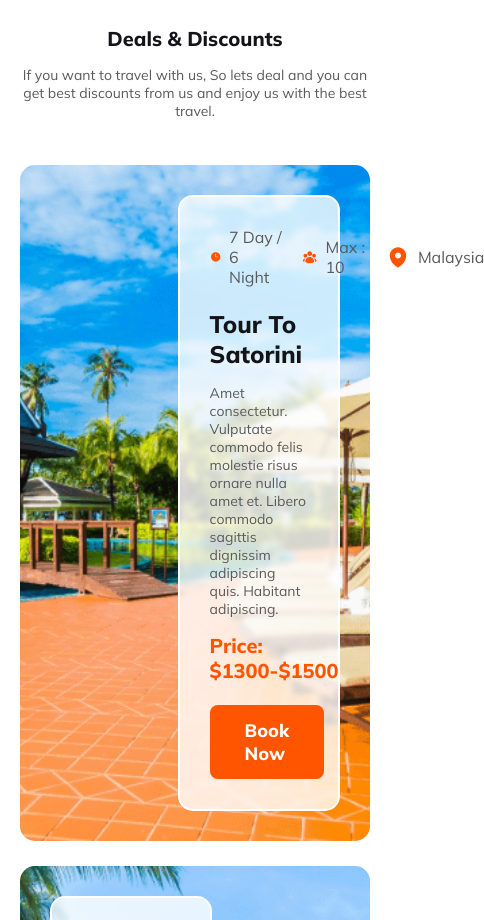
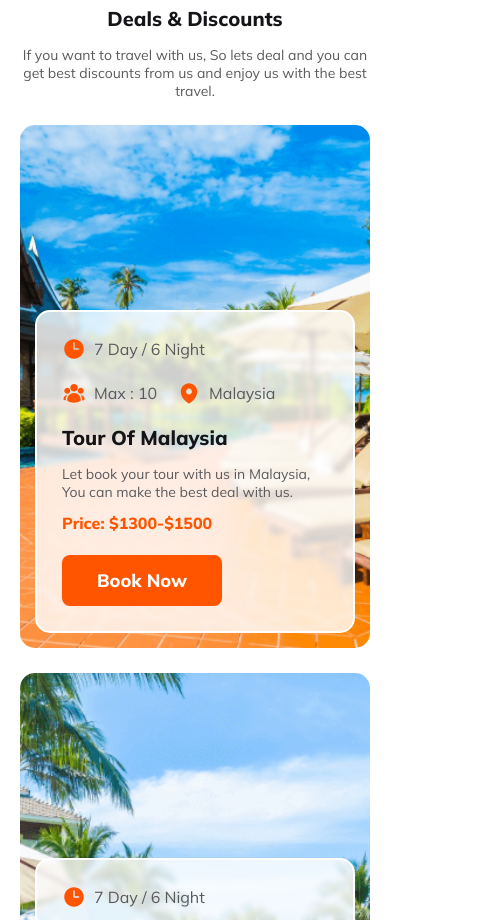
Before and after one commit to mdshakil24/ph-assignment2, a plain HTML site: page index.html in a window 390 px wide. Shown: the part 4340-5260 px from the top of the page, 484 px wide, since content can reach past the window. Drawn offline with Linux system fonts and the light colour scheme.

Commit message:
The Assingment are Fully DONE with all sections at 5.55 PM

```diff
--- a/css/style.css
+++ b/css/style.css
@@ -673,6 +673,9 @@ padding: 100px 0;
     .single-deals-discount-row {
         padding: 30px;
     }
+    .single-deals-discount-child-content {
+        width: 70%;
+    }
 
   }
 
@@ -722,9 +725,15 @@ padding: 100px 0;
     .single-why-choose-us-content {
         flex: 0 0 100%;
     }
-
     .newsletter-left-content,.newsletter-right-content {
         flex: 0 0 100%;
+    }
+    .single-deals-discount-child-content {
+        width: 100%;
+    }
+    .single-deals-discount-row {
+        padding: 30px;
+        padding-top: 185px;
     }
 
   }
@@ -805,7 +814,33 @@ padding: 100px 0;
         width: 28px;
         margin: 0 10px;
     }
+    .single-deals-discount-child-text-content h3 {
+        font-size: 20px;
+    }
+    .single-deals-discount-child-text-content h4 {
+        font-size: 16px;
+        margin-top: 12px;
+    }
+    .single-deals-discount-child-content {
+        padding: 25px;
+    }
+    .single-deals-discount-row {
+        padding: 15px;
+        padding-top: 185px;
+    }
+    .single-deals-discount-child-top-content {
+        flex-wrap: wrap;
+    }
+    .single-deals-discount-child-top-content li {
+        margin-bottom: 20px;
+    }
+    .single-deals-discount-child-text-content h3 {
+        margin-top: 0;
+    }
+    .why-choose-us-content,.deals-discount-content {
 
+        margin-top: 25px;
+    }
 
   }
 
--- a/index.html
+++ b/index.html
@@ -761,9 +761,8 @@
                               </svg> Malaysia</li>
                         </div>
                         <div class="single-deals-discount-child-text-content">
-                            <h3>Tour To Satorini</h3>
-                            <p>Amet consectetur. Vulputate commodo felis
-                                molestie risus  ornare nulla amet et. Libero commodo sagittis dignissim adipiscing quis. Habitant adipiscing.</p>
+                            <h3>Tour Of Malaysia</h3>
+                            <p>Let book your tour with us in Malaysia, You can make the best deal with us.</p>
                                 <h4>Price: $1300-$1500</h4>
                         </div>
                         <div class="btn">
@@ -787,13 +786,12 @@
                               </svg> Max : 10</li>
                             <li><svg xmlns="http://www.w3.org/2000/svg" width="24" height="24" viewBox="0 0 24 24" fill="none">
                                 <path fill-rule="evenodd" clip-rule="evenodd" d="M11.54 22.351L11.61 22.391L11.638 22.407C11.749 22.467 11.8733 22.4985 11.9995 22.4985C12.1257 22.4985 12.25 22.467 12.361 22.407L12.389 22.392L12.46 22.351C12.8511 22.1191 13.2328 21.8716 13.604 21.609C14.5651 20.9305 15.463 20.1667 16.287 19.327C18.231 17.337 20.25 14.347 20.25 10.5C20.25 8.31196 19.3808 6.21354 17.8336 4.66637C16.2865 3.11919 14.188 2.25 12 2.25C9.81196 2.25 7.71354 3.11919 6.16637 4.66637C4.61919 6.21354 3.75 8.31196 3.75 10.5C3.75 14.346 5.77 17.337 7.713 19.327C8.53664 20.1667 9.43427 20.9304 10.395 21.609C10.7666 21.8716 11.1485 22.1191 11.54 22.351ZM12 13.5C12.7956 13.5 13.5587 13.1839 14.1213 12.6213C14.6839 12.0587 15 11.2956 15 10.5C15 9.70435 14.6839 8.94129 14.1213 8.37868C13.5587 7.81607 12.7956 7.5 12 7.5C11.2044 7.5 10.4413 7.81607 9.87868 8.37868C9.31607 8.94129 9 9.70435 9 10.5C9 11.2956 9.31607 12.0587 9.87868 12.6213C10.4413 13.1839 11.2044 13.5 12 13.5Z" fill="#FF5400"/>
-                              </svg> Malaysia</li>
+                              </svg>United Kingdom</li>
                         </div>
                         <div class="single-deals-discount-child-text-content">
-                            <h3>Tour To Satorini</h3>
-                            <p>Amet consectetur. Vulputate commodo felis
-                                molestie risus  ornare nulla amet et. Libero commodo sagittis dignissim adipiscing quis. Habitant adipiscing.</p>
-                                <h4>Price: $1300-$1500</h4>
+                            <h3>Tour Of United Kingdom</h3>
+                            <p>Let book your tour with us in United Kingdom, You can make the best deal with us.</p>
+                                <h4>Price: $1600-$1800</h4>
                         </div>
                         <div class="btn">
                             <a href="#">Book Now</a>
@@ -815,13 +813,12 @@
                               </svg> Max : 10</li>
                             <li><svg xmlns="http://www.w3.org/2000/svg" width="24" height="24" viewBox="0 0 24 24" fill="none">
                                 <path fill-rule="evenodd" clip-rule="evenodd" d="M11.54 22.351L11.61 22.391L11.638 22.407C11.749 22.467 11.8733 22.4985 11.9995 22.4985C12.1257 22.4985 12.25 22.467 12.361 22.407L12.389 22.392L12.46 22.351C12.8511 22.1191 13.2328 21.8716 13.604 21.609C14.5651 20.9305 15.463 20.1667 16.287 19.327C18.231 17.337 20.25 14.347 20.25 10.5C20.25 8.31196 19.3808 6.21354 17.8336 4.66637C16.2865 3.11919 14.188 2.25 12 2.25C9.81196 2.25 7.71354 3.11919 6.16637 4.66637C4.61919 6.21354 3.75 8.31196 3.75 10.5C3.75 14.346 5.77 17.337 7.713 19.327C8.53664 20.1667 9.43427 20.9304 10.395 21.609C10.7666 21.8716 11.1485 22.1191 11.54 22.351ZM12 13.5C12.7956 13.5 13.5587 13.1839 14.1213 12.6213C14.6839 12.0587 15 11.2956 15 10.5C15 9.70435 14.6839 8.94129 14.1213 8.37868C13.5587 7.81607 12.7956 7.5 12 7.5C11.2044 7.5 10.4413 7.81607 9.87868 8.37868C9.31607 8.94129 9 9.70435 9 10.5C9 11.2956 9.31607 12.0587 9.87868 12.6213C10.4413 13.1839 11.2044 13.5 12 13.5Z" fill="#FF5400"/>
-                              </svg> Malaysia</li>
+                              </svg> United States</li>
                         </div>
                         <div class="single-deals-discount-child-text-content">
-                            <h3>Tour To Satorini</h3>
-                            <p>Amet consectetur. Vulputate commodo felis
-                                molestie risus  ornare nulla amet et. Libero commodo sagittis dignissim adipiscing quis. Habitant adipiscing.</p>
-                                <h4>Price: $1300-$1500</h4>
+                            <h3>Tour Of United States</h3>
+                            <p>Let book your tour with us in United States, You can make the best deal with us.</p>
+                                <h4>Price: $1700-$1900</h4>
                         </div>
                         <div class="btn">
                             <a href="#">Book Now</a>
```
